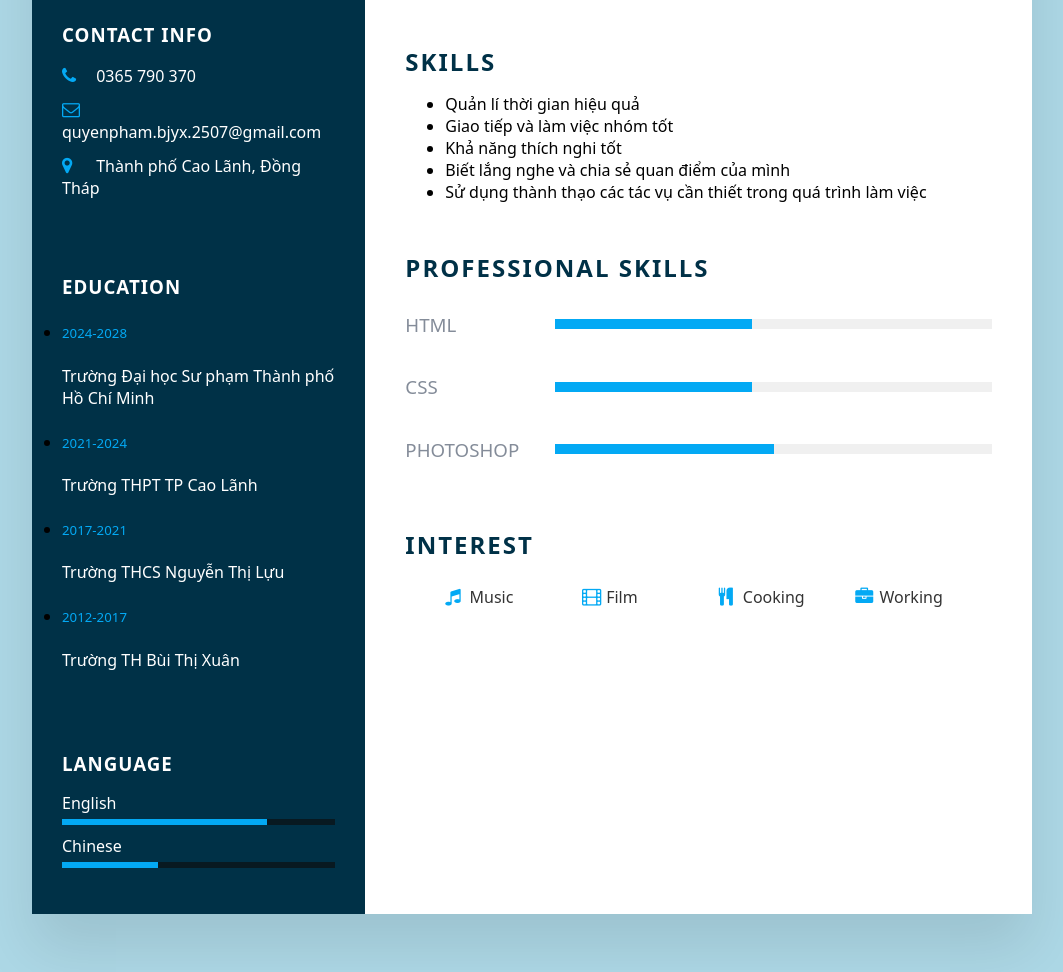
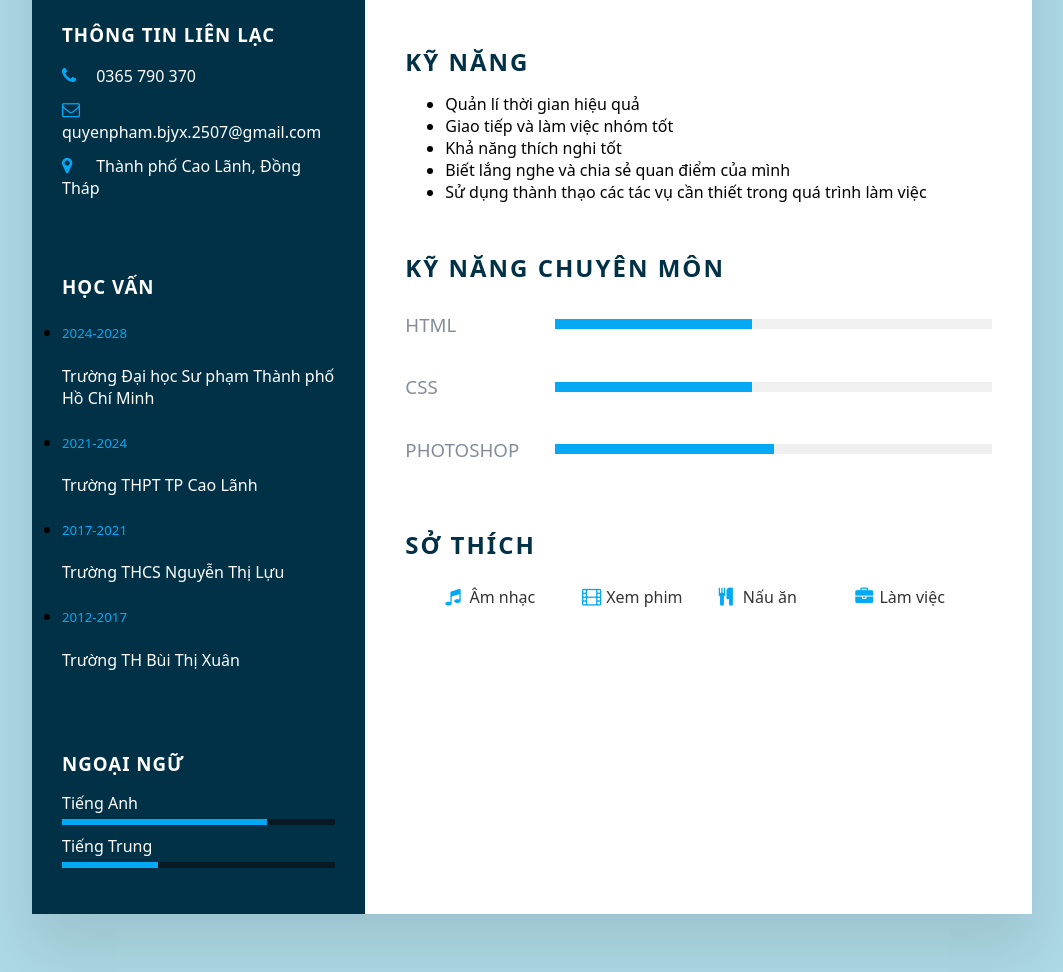
Before and after one commit to phamquyen2507/CV, a plain HTML site: page index.html in a window 1280 px wide. Shown: the part 527-1499 px from the top of the page, without its empty margins (108-1171 px from the left). Drawn offline with Linux system fonts and the light colour scheme.

Commit message:
Update index.html

```diff
--- a/index.html
+++ b/index.html
@@ -17,7 +17,7 @@
                 <h3>Phạm Nguyễn Bích Quyên</h3>
             </div>
             <div class="contact">
-                <h3 class="title">Contact Info</h3>
+                <h3 class="title">Thông tin liên lạc</h3>
                 <ul>
                     <li>
                         <span class="icon"><i class="fa fa-phone" aria-hidden="true"></i></span>
@@ -34,7 +34,7 @@
                 </ul>
             </div>
             <div class="contact education">
-                <h3 class="title">Education</h3>
+                <h3 class="title">Học vấn</h3>
                 <ul>
                     <li>
                         <h5>2024-2028</h5>
@@ -55,16 +55,16 @@
                 </ul>
             </div>
             <div class="contact language">
-                <h3 class="title">Language</h3>
+                <h3 class="title">Ngoại ngữ</h3>
                 <ul>
                     <li>
-                        <span class="text">English</span>
+                        <span class="text">Tiếng Anh</span>
                         <span class="percent">
                             <div style="width:75%;"></div>
                         </span>
                     </li>
                     <li>
-                        <span class="text">Chinese</span>
+                        <span class="text">Tiếng Trung</span>
                         <span class="percent">
                             <div style="width:35%;"></div>
                         </span>
@@ -74,7 +74,7 @@
         </div>
         <div class="right-side">
             <div class="about">
-                <h2 class="title2">Profile</h2>
+                <h2 class="title2">Mục tiêu</h2>
                 <ul>
                     <li>
                         Tự hiểu rõ bản thân, biết mình muốn đạt được những gì từ công việc, có định hướng phấn đấu và thành công trong vai trò giáo viên.
@@ -91,7 +91,7 @@
                 </ul>
             </div>
             <div class="about">
-                <h2 class="title2">Achievement</h2>
+                <h2 class="title2">Thành tích đạt được</h2>
                 <ul>
                     <li>
                         2023 - Giải Nhất cuộc thi "Học sinh giỏi các giải thưởng" môn Vật Lý.
@@ -102,7 +102,7 @@
                 </ul>
             </div>
             <div class="about">
-                <h2 class="title2">Skills</h2>
+                <h2 class="title2">Kỹ năng</h2>
                 <ul>
                     <li>
                        Quản lí thời gian hiệu quả
@@ -122,7 +122,7 @@
                 </ul>
             </div>
             <div class="about skills">
-                <h2 class="title2">Professional Skills</h2>
+                <h2 class="title2">Kỹ năng chuyên môn</h2>
                 <div class="box">
                     <h3>HTML</h3>
                     <div class="percent">
@@ -144,17 +144,15 @@
 
             </div>
             <div class="about interest">
-                <h2 class="title2">Interest</h2>
+                <h2 class="title2">Sở thích</h2>
                 <ul>
-                   <li><i class="fa fa-music" aria-hidden="true"></i> Music</li>
-                   <li><i class="fa fa-film" aria-hidden="true"></i> Film</li>
-                   <li><i class="fa fa-cutlery" aria-hidden="true"></i> Cooking</li>
-                   <li><i class="fa fa-briefcase" aria-hidden="true"></i> Working</li>
+                   <li><i class="fa fa-music" aria-hidden="true"></i> Âm nhạc</li>
+                   <li><i class="fa fa-film" aria-hidden="true"></i> Xem phim</li>
+                   <li><i class="fa fa-cutlery" aria-hidden="true"></i> Nấu ăn</li>
+                   <li><i class="fa fa-briefcase" aria-hidden="true"></i> Làm việc</li>
                 </ul>
             </div>
         </div>
-
-
     </div>
 </body>
 </html>
```
